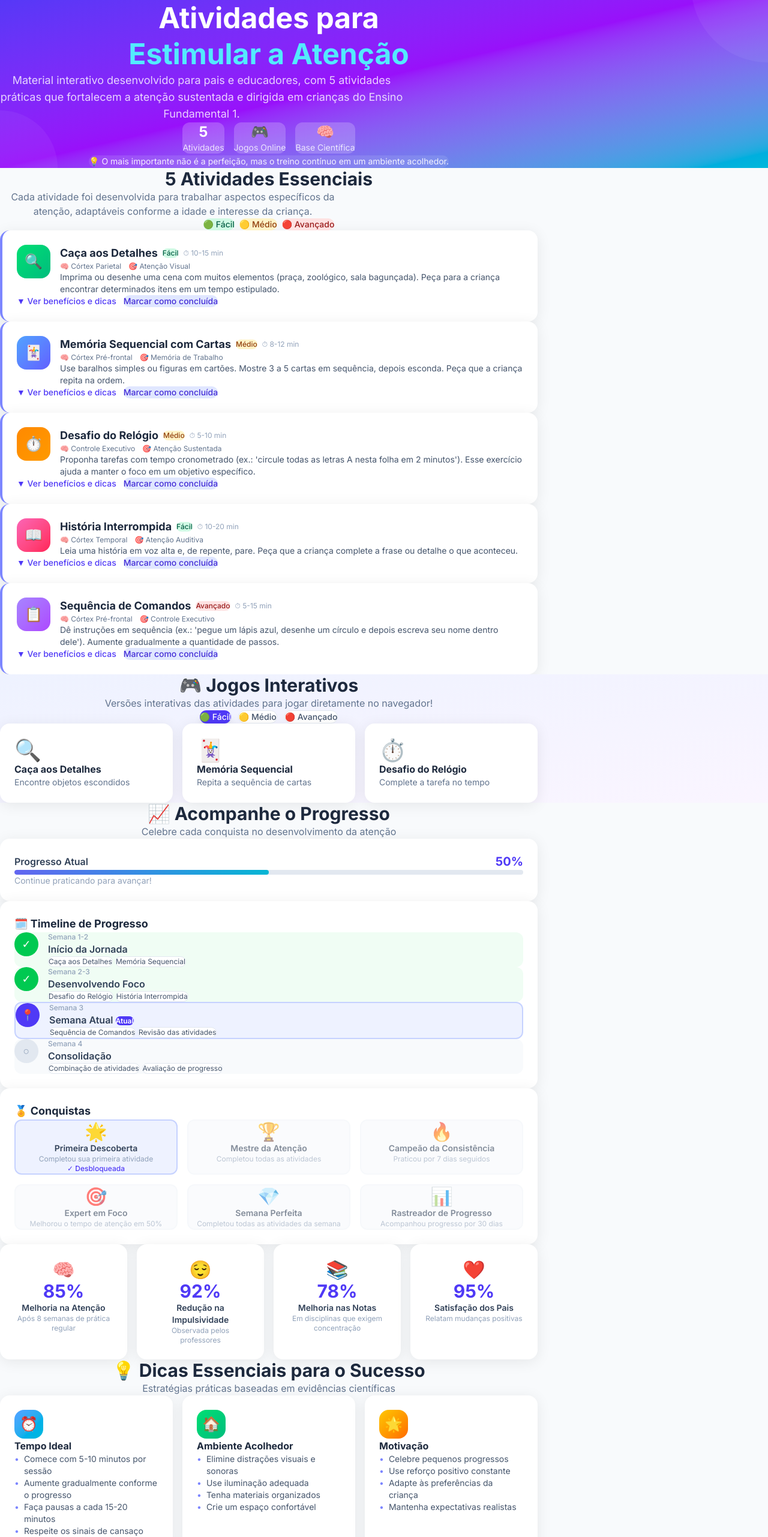
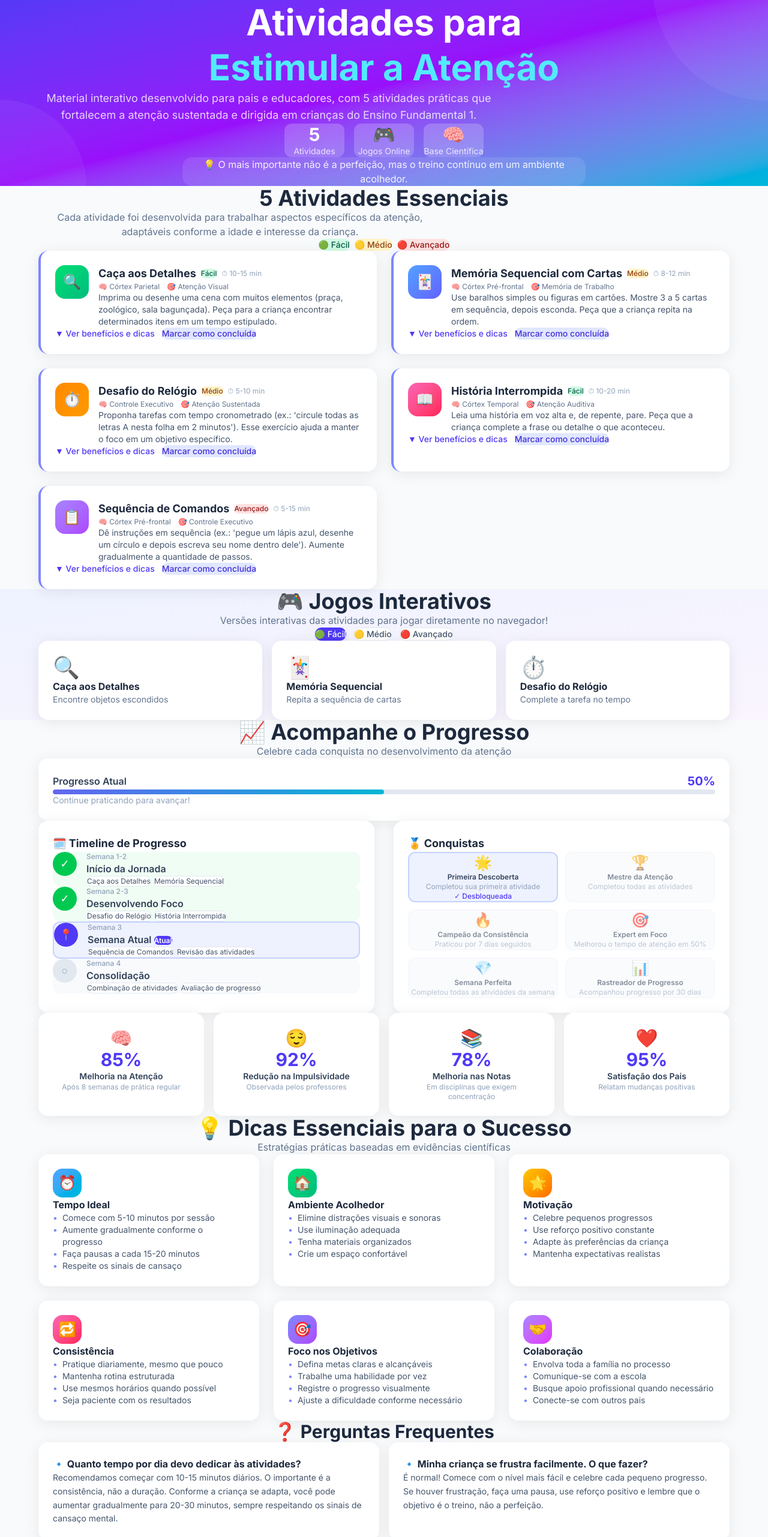
Before and after one commit to andreajoa/estimular-aten-o-sustentada, a Next.js app: page / in a window 1280 px wide. Shown: the part 24-2586 px from the top of the page at 60% size. Built offline with nearby package versions, Linux system fonts and the light colour scheme.

Commit message:
fix: layout responsivo full-width desktop e mobile

```diff
--- a/app/components/Activities.tsx
+++ b/app/components/Activities.tsx
@@ -131,34 +131,35 @@ export default function Activities() {
   };
 
   return (
-    <section className="py-16 px-6 max-w-4xl mx-auto">
-      <div className="text-center mb-12">
-        <h2 className="text-3xl font-bold text-slate-800 mb-3">5 Atividades Essenciais</h2>
-        <p className="text-slate-500 max-w-xl mx-auto">
+    <section className="py-12 md:py-20 w-full">
+      <div className="section-container">
+        <div className="text-center mb-10">
+          <h2 className="text-2xl md:text-3xl lg:text-4xl font-bold text-slate-800 mb-3">5 Atividades Essenciais</h2>
+          <p className="text-slate-500 max-w-2xl mx-auto text-sm md:text-base">
             Cada atividade foi desenvolvida para trabalhar aspectos específicos da atenção,
             adaptáveis conforme a idade e interesse da criança.
           </p>
-        <div className="mt-4 flex justify-center gap-2 text-sm">
+          <div className="mt-4 flex justify-center gap-2 text-sm flex-wrap">
             <span className="badge-facil px-3 py-1 rounded-full font-medium">🟢 Fácil</span>
             <span className="badge-medio px-3 py-1 rounded-full font-medium">🟡 Médio</span>
             <span className="badge-avancado px-3 py-1 rounded-full font-medium">🔴 Avançado</span>
           </div>
         </div>
 
-      <div className="space-y-4">
+        <div className="grid grid-cols-1 lg:grid-cols-2 gap-6">
           {activities.map((act) => (
             <div key={act.id} className={`card border-l-4 ${completed.includes(act.id) ? "border-green-400 opacity-80" : "border-indigo-400"}`}>
               <div className="flex items-start gap-4">
                 <div className={`w-14 h-14 rounded-2xl bg-gradient-to-br ${act.color} flex items-center justify-center text-2xl flex-shrink-0`}>
                   {act.emoji}
                 </div>
-              <div className="flex-1">
+                <div className="flex-1 min-w-0">
                   <div className="flex flex-wrap items-center gap-2 mb-1">
-                  <h3 className="text-lg font-bold text-slate-800">{act.title}</h3>
+                    <h3 className="text-base md:text-lg font-bold text-slate-800">{act.title}</h3>
                     <span className={`${act.badge} text-xs px-2 py-0.5 rounded-full font-medium`}>{act.level}</span>
                     <span className="text-xs text-slate-400">⏱ {act.time}</span>
                   </div>
-                <div className="flex gap-3 text-xs text-slate-500 mb-2">
+                  <div className="flex flex-wrap gap-3 text-xs text-slate-500 mb-2">
                     <span>🧠 {act.brain}</span>
                     <span>🎯 {act.skill}</span>
                   </div>
@@ -166,7 +167,7 @@ export default function Activities() {
                 </div>
               </div>
 
-            <div className="flex gap-3 mt-4">
+              <div className="flex flex-wrap gap-3 mt-4 items-center">
                 <button
                   onClick={() => toggle(act.id)}
                   className="text-sm text-indigo-600 font-medium hover:text-indigo-800 transition-colors"
@@ -186,7 +187,7 @@ export default function Activities() {
               </div>
 
               {expanded === act.id && (
-              <div className="mt-4 grid md:grid-cols-2 gap-4 pt-4 border-t border-slate-100">
+                <div className="mt-4 grid sm:grid-cols-2 gap-4 pt-4 border-t border-slate-100">
                   <div>
                     <h4 className="font-semibold text-slate-700 mb-2">💡 Dicas</h4>
                     <ul className="space-y-1">
@@ -212,6 +213,7 @@ export default function Activities() {
             </div>
           ))}
         </div>
+      </div>
     </section>
   );
 }
--- a/app/components/Games.tsx
+++ b/app/components/Games.tsx
@@ -1,5 +1,5 @@
 "use client";
-import { useState, useEffect, useRef } from "react";
+import { useState, useEffect } from "react";
 
 const GAMES = [
   { id: "caca", title: "Caça aos Detalhes", emoji: "🔍", desc: "Encontre objetos escondidos" },
@@ -111,18 +111,14 @@ function MemoriaGame({ level }: { level: string }) {
         <div className={`text-center py-8 rounded-2xl ${correct ? "bg-green-50" : "bg-red-50"}`}>
           <div className="text-5xl mb-3">{correct ? "🎉" : "😔"}</div>
           <p className="text-xl font-bold mb-2">{correct ? "Sequência correta!" : "Sequência incorreta!"}</p>
-          <div className="flex justify-center gap-2 mb-4">
-            <span className="text-sm text-slate-500">Sequência: {sequence.join(" ")}</span>
-          </div>
-          <div className="flex justify-center gap-2 mb-4">
-            <span className="text-sm text-slate-500">Sua resposta: {answer.join(" ")}</span>
-          </div>
+          <p className="text-sm text-slate-500 mb-1">Sequência: {sequence.join(" ")}</p>
+          <p className="text-sm text-slate-500 mb-4">Sua resposta: {answer.join(" ")}</p>
           <button className="btn-primary" onClick={() => window.location.reload()}>Jogar Novamente</button>
         </div>
       ) : (
         <div>
           <p className="text-center text-slate-600 mb-2">Reproduza a sequência ({answer.length}/{sequence.length})</p>
-          <div className="flex justify-center gap-2 mb-4 min-h-12">
+          <div className="flex justify-center gap-2 mb-4 min-h-12 flex-wrap">
             {answer.map((c, i) => <span key={i} className="text-3xl">{c}</span>)}
           </div>
           <div className="grid grid-cols-4 gap-3">
@@ -144,7 +140,6 @@ function RelogioGame({ level }: { level: string }) {
   const [started, setStarted] = useState(false);
   const [selected, setSelected] = useState<number[]>([]);
   const [finished, setFinished] = useState(false);
-
   const correctIndices = letters.map((l, i) => l === "A" ? i : -1).filter(i => i !== -1);
 
   useEffect(() => {
@@ -205,14 +200,14 @@ export default function Games() {
   const startGame = (id: string) => { setActiveGame(id); setKey(k => k + 1); };
 
   return (
-    <section className="py-16 px-6 bg-gradient-to-br from-indigo-50 to-purple-50">
-      <div className="max-w-4xl mx-auto">
+    <section className="py-12 md:py-20 w-full bg-gradient-to-br from-indigo-50 to-purple-50">
+      <div className="section-container">
         <div className="text-center mb-10">
-          <h2 className="text-3xl font-bold text-slate-800 mb-3">🎮 Jogos Interativos</h2>
-          <p className="text-slate-500">Versões interativas das atividades para jogar diretamente no navegador!</p>
+          <h2 className="text-2xl md:text-3xl lg:text-4xl font-bold text-slate-800 mb-3">🎮 Jogos Interativos</h2>
+          <p className="text-slate-500 text-sm md:text-base">Versões interativas das atividades para jogar diretamente no navegador!</p>
         </div>
 
-        <div className="flex justify-center gap-3 mb-8">
+        <div className="flex justify-center gap-3 mb-8 flex-wrap">
           {[["facil","🟢 Fácil"],["medio","🟡 Médio"],["avancado","🔴 Avançado"]].map(([val, label]) => (
             <button key={val} onClick={() => setLevel(val)}
               className={`px-5 py-2 rounded-full font-medium text-sm transition-all ${level === val ? "bg-indigo-600 text-white shadow-lg" : "bg-white text-slate-600 hover:bg-indigo-50 border border-slate-200"}`}>
@@ -221,10 +216,10 @@ export default function Games() {
           ))}
         </div>
 
-        <div className="grid md:grid-cols-3 gap-4 mb-8">
+        <div className="grid grid-cols-1 sm:grid-cols-3 gap-4 mb-8">
           {GAMES.map((g) => (
             <button key={g.id} onClick={() => startGame(g.id)}
-              className={`card text-left transition-all hover:scale-105 ${activeGame === g.id ? "border-2 border-indigo-400" : ""}`}>
+              className={`card text-left transition-all hover:scale-105 w-full ${activeGame === g.id ? "border-2 border-indigo-400" : ""}`}>
               <div className="text-4xl mb-2">{g.emoji}</div>
               <div className="font-bold text-slate-800">{g.title}</div>
               <div className="text-sm text-slate-500">{g.desc}</div>
@@ -233,7 +228,7 @@ export default function Games() {
         </div>
 
         {activeGame && (
-          <div className="card">
+          <div className="card w-full">
             <div className="flex items-center justify-between mb-6">
               <h3 className="text-xl font-bold text-slate-800">
                 {GAMES.find(g => g.id === activeGame)?.emoji} {GAMES.find(g => g.id === activeGame)?.title}
--- a/app/components/Hero.tsx
+++ b/app/components/Hero.tsx
@@ -1,39 +1,37 @@
 "use client";
 export default function Hero() {
   return (
-    <section className="relative overflow-hidden bg-gradient-to-br from-indigo-600 via-purple-600 to-cyan-500 text-white py-20 px-6">
-      <div className="max-w-4xl mx-auto text-center">
+    <section className="relative overflow-hidden bg-gradient-to-br from-indigo-600 via-purple-600 to-cyan-500 text-white py-16 md:py-24 px-4 w-full">
+      <div className="section-container text-center">
         <div className="inline-block bg-white/20 backdrop-blur rounded-full px-4 py-1 text-sm font-medium mb-6">
           Baseado em evidências científicas
         </div>
-        <h1 className="text-4xl md:text-5xl font-bold mb-4 leading-tight">
+        <h1 className="text-3xl sm:text-4xl md:text-5xl lg:text-6xl font-bold mb-4 leading-tight">
           Atividades para<br />
           <span className="text-cyan-300">Estimular a Atenção</span>
         </h1>
-        <p className="text-lg text-white/80 max-w-2xl mx-auto mb-8">
+        <p className="text-base md:text-lg text-white/80 max-w-3xl mx-auto mb-8">
           Material interativo desenvolvido para pais e educadores, com 5 atividades práticas
           que fortalecem a atenção sustentada e dirigida em crianças do Ensino Fundamental 1.
         </p>
         <div className="flex flex-wrap justify-center gap-4 mb-8">
-          <div className="bg-white/20 backdrop-blur rounded-xl px-5 py-3 text-center">
-            <div className="text-2xl font-bold">5</div>
-            <div className="text-sm text-white/80">Atividades</div>
-          </div>
-          <div className="bg-white/20 backdrop-blur rounded-xl px-5 py-3 text-center">
-            <div className="text-2xl font-bold">🎮</div>
-            <div className="text-sm text-white/80">Jogos Online</div>
-          </div>
-          <div className="bg-white/20 backdrop-blur rounded-xl px-5 py-3 text-center">
-            <div className="text-2xl font-bold">🧠</div>
-            <div className="text-sm text-white/80">Base Científica</div>
-          </div>
+          {[
+            { value: "5", label: "Atividades" },
+            { value: "🎮", label: "Jogos Online" },
+            { value: "🧠", label: "Base Científica" },
+          ].map((item, i) => (
+            <div key={i} className="bg-white/20 backdrop-blur rounded-xl px-6 py-4 text-center min-w-[100px]">
+              <div className="text-2xl md:text-3xl font-bold">{item.value}</div>
+              <div className="text-sm text-white/80">{item.label}</div>
+            </div>
+          ))}
         </div>
-        <div className="bg-white/10 backdrop-blur rounded-2xl px-6 py-4 inline-block text-sm text-white/90">
+        <div className="bg-white/10 backdrop-blur rounded-2xl px-6 py-4 inline-block text-sm md:text-base text-white/90 max-w-2xl">
           💡 O mais importante não é a perfeição, mas o treino contínuo em um ambiente acolhedor.
         </div>
       </div>
-      <div className="absolute top-0 right-0 w-64 h-64 bg-white/5 rounded-full -translate-y-32 translate-x-32" />
-      <div className="absolute bottom-0 left-0 w-48 h-48 bg-white/5 rounded-full translate-y-24 -translate-x-24" />
+      <div className="absolute top-0 right-0 w-96 h-96 bg-white/5 rounded-full -translate-y-48 translate-x-48 pointer-events-none" />
+      <div className="absolute bottom-0 left-0 w-72 h-72 bg-white/5 rounded-full translate-y-36 -translate-x-36 pointer-events-none" />
     </section>
   );
 }
--- a/app/components/Progress.tsx
+++ b/app/components/Progress.tsx
@@ -28,13 +28,13 @@ export default function Progress() {
   const [progress] = useState(50);
 
   return (
-    <section className="py-16 px-6 max-w-4xl mx-auto">
-      <div className="text-center mb-12">
-        <h2 className="text-3xl font-bold text-slate-800 mb-3">📈 Acompanhe o Progresso</h2>
-        <p className="text-slate-500">Celebre cada conquista no desenvolvimento da atenção</p>
+    <section className="py-12 md:py-20 w-full">
+      <div className="section-container">
+        <div className="text-center mb-10">
+          <h2 className="text-2xl md:text-3xl lg:text-4xl font-bold text-slate-800 mb-3">📈 Acompanhe o Progresso</h2>
+          <p className="text-slate-500 text-sm md:text-base">Celebre cada conquista no desenvolvimento da atenção</p>
         </div>
 
-      {/* Progress Bar */}
         <div className="card mb-8">
           <div className="flex justify-between items-center mb-3">
             <span className="font-semibold text-slate-700">Progresso Atual</span>
@@ -46,8 +46,8 @@ export default function Progress() {
           <p className="text-sm text-slate-400 mt-2">Continue praticando para avançar!</p>
         </div>
 
-      {/* Timeline */}
-      <div className="card mb-8">
+        <div className="grid grid-cols-1 lg:grid-cols-2 gap-8 mb-8">
+          <div className="card">
             <h3 className="font-bold text-slate-800 mb-6 text-lg">🗓️ Timeline de Progresso</h3>
             <div className="space-y-4">
               {timeline.map((item, i) => (
@@ -69,32 +69,32 @@ export default function Progress() {
             </div>
           </div>
 
-      {/* Achievements */}
-      <div className="card mb-8">
+          <div className="card">
             <h3 className="font-bold text-slate-800 mb-6 text-lg">🏅 Conquistas</h3>
-        <div className="grid grid-cols-2 md:grid-cols-3 gap-4">
+            <div className="grid grid-cols-2 gap-3">
               {achievements.map((a) => (
-            <div key={a.id} className={`p-4 rounded-xl text-center border-2 transition-all ${a.unlocked ? "border-indigo-200 bg-indigo-50" : "border-slate-100 bg-slate-50 opacity-60"}`}>
-              <div className="text-3xl mb-2">{a.emoji}</div>
-              <div className="font-semibold text-sm text-slate-700">{a.title}</div>
-              <div className="text-xs text-slate-400 mt-1">{a.desc}</div>
-              {a.unlocked && <div className="text-xs text-indigo-600 font-medium mt-2">✓ Desbloqueada</div>}
+                <div key={a.id} className={`p-3 rounded-xl text-center border-2 transition-all ${a.unlocked ? "border-indigo-200 bg-indigo-50" : "border-slate-100 bg-slate-50 opacity-60"}`}>
+                  <div className="text-2xl mb-1">{a.emoji}</div>
+                  <div className="font-semibold text-xs text-slate-700">{a.title}</div>
+                  <div className="text-xs text-slate-400 mt-0.5">{a.desc}</div>
+                  {a.unlocked && <div className="text-xs text-indigo-600 font-medium mt-1">✓ Desbloqueada</div>}
                 </div>
               ))}
             </div>
           </div>
+        </div>
 
-      {/* Stats */}
         <div className="grid grid-cols-2 md:grid-cols-4 gap-4">
           {stats.map((s, i) => (
             <div key={i} className="card text-center">
               <div className="text-3xl mb-1">{s.emoji}</div>
-            <div className="text-3xl font-bold text-indigo-600">{s.value}</div>
+              <div className="text-2xl md:text-3xl font-bold text-indigo-600">{s.value}</div>
               <div className="font-semibold text-slate-700 text-sm mt-1">{s.label}</div>
               <div className="text-xs text-slate-400 mt-1">{s.desc}</div>
             </div>
           ))}
         </div>
+      </div>
     </section>
   );
 }
--- a/app/components/Tips.tsx
+++ b/app/components/Tips.tsx
@@ -2,106 +2,49 @@
 
 const tips = [
   {
-    title: "Tempo Ideal",
-    emoji: "⏰",
-    color: "from-blue-400 to-cyan-500",
-    items: [
-      "Comece com 5-10 minutos por sessão",
-      "Aumente gradualmente conforme o progresso",
-      "Faça pausas a cada 15-20 minutos",
-      "Respeite os sinais de cansaço",
-    ],
+    title: "Tempo Ideal", emoji: "⏰", color: "from-blue-400 to-cyan-500",
+    items: ["Comece com 5-10 minutos por sessão","Aumente gradualmente conforme o progresso","Faça pausas a cada 15-20 minutos","Respeite os sinais de cansaço"],
   },
   {
-    title: "Ambiente Acolhedor",
-    emoji: "🏠",
-    color: "from-green-400 to-emerald-500",
-    items: [
-      "Elimine distrações visuais e sonoras",
-      "Use iluminação adequada",
-      "Tenha materiais organizados",
-      "Crie um espaço confortável",
-    ],
+    title: "Ambiente Acolhedor", emoji: "🏠", color: "from-green-400 to-emerald-500",
+    items: ["Elimine distrações visuais e sonoras","Use iluminação adequada","Tenha materiais organizados","Crie um espaço confortável"],
   },
   {
-    title: "Motivação",
-    emoji: "🌟",
-    color: "from-yellow-400 to-orange-500",
-    items: [
-      "Celebre pequenos progressos",
-      "Use reforço positivo constante",
-      "Adapte às preferências da criança",
-      "Mantenha expectativas realistas",
-    ],
+    title: "Motivação", emoji: "🌟", color: "from-yellow-400 to-orange-500",
+    items: ["Celebre pequenos progressos","Use reforço positivo constante","Adapte às preferências da criança","Mantenha expectativas realistas"],
   },
   {
-    title: "Consistência",
-    emoji: "🔁",
-    color: "from-pink-400 to-rose-500",
-    items: [
-      "Pratique diariamente, mesmo que pouco",
-      "Mantenha rotina estruturada",
-      "Use mesmos horários quando possível",
-      "Seja paciente com os resultados",
-    ],
+    title: "Consistência", emoji: "🔁", color: "from-pink-400 to-rose-500",
+    items: ["Pratique diariamente, mesmo que pouco","Mantenha rotina estruturada","Use mesmos horários quando possível","Seja paciente com os resultados"],
   },
   {
-    title: "Foco nos Objetivos",
-    emoji: "🎯",
-    color: "from-indigo-400 to-purple-500",
-    items: [
-      "Defina metas claras e alcançáveis",
-      "Trabalhe uma habilidade por vez",
-      "Registre o progresso visualmente",
-      "Ajuste a dificuldade conforme necessário",
-    ],
+    title: "Foco nos Objetivos", emoji: "🎯", color: "from-indigo-400 to-purple-500",
+    items: ["Defina metas claras e alcançáveis","Trabalhe uma habilidade por vez","Registre o progresso visualmente","Ajuste a dificuldade conforme necessário"],
   },
   {
-    title: "Colaboração",
-    emoji: "🤝",
-    color: "from-violet-400 to-fuchsia-500",
-    items: [
-      "Envolva toda a família no processo",
-      "Comunique-se com a escola",
-      "Busque apoio profissional quando necessário",
-      "Conecte-se com outros pais",
-    ],
+    title: "Colaboração", emoji: "🤝", color: "from-violet-400 to-fuchsia-500",
+    items: ["Envolva toda a família no processo","Comunique-se com a escola","Busque apoio profissional quando necessário","Conecte-se com outros pais"],
   },
 ];
 
 const faqs = [
-  {
-    q: "Quanto tempo por dia devo dedicar às atividades?",
-    a: "Recomendamos começar com 10-15 minutos diários. O importante é a consistência, não a duração. Conforme a criança se adapta, você pode aumentar gradualmente para 20-30 minutos, sempre respeitando os sinais de cansaço mental.",
-  },
-  {
-    q: "Minha criança se frustra facilmente. O que fazer?",
-    a: "É normal! Comece com o nível mais fácil e celebre cada pequeno progresso. Se houver frustração, faça uma pausa, use reforço positivo e lembre que o objetivo é o treino, não a perfeição.",
-  },
-  {
-    q: "Quando vou ver resultados?",
-    a: "Os primeiros sinais aparecem geralmente após 2-3 semanas de prática regular. Melhorias significativas são observadas após 6-8 semanas. Lembre-se: cada criança tem seu próprio ritmo de desenvolvimento.",
-  },
-  {
-    q: "Posso usar essas atividades junto com medicação?",
-    a: "Sim! Estas atividades são complementares ao tratamento médico. Muitos estudos mostram que a combinação de intervenções comportamentais com medicação quando necessária oferece os melhores resultados. Sempre consulte o médico da criança.",
-  },
-  {
-    q: "Servem para crianças sem TDAH também?",
-    a: "Absolutamente! Essas atividades beneficiam qualquer criança, desenvolvendo habilidades importantes como concentração, memória de trabalho e controle inibitório.",
-  },
+  { q: "Quanto tempo por dia devo dedicar às atividades?", a: "Recomendamos começar com 10-15 minutos diários. O importante é a consistência, não a duração. Conforme a criança se adapta, você pode aumentar gradualmente para 20-30 minutos, sempre respeitando os sinais de cansaço mental." },
+  { q: "Minha criança se frustra facilmente. O que fazer?", a: "É normal! Comece com o nível mais fácil e celebre cada pequeno progresso. Se houver frustração, faça uma pausa, use reforço positivo e lembre que o objetivo é o treino, não a perfeição." },
+  { q: "Quando vou ver resultados?", a: "Os primeiros sinais aparecem geralmente após 2-3 semanas de prática regular. Melhorias significativas são observadas após 6-8 semanas. Lembre-se: cada criança tem seu próprio ritmo de desenvolvimento." },
+  { q: "Posso usar essas atividades junto com medicação?", a: "Sim! Estas atividades são complementares ao tratamento médico. Muitos estudos mostram que a combinação de intervenções comportamentais com medicação quando necessária oferece os melhores resultados. Sempre consulte o médico da criança." },
+  { q: "Servem para crianças sem TDAH também?", a: "Absolutamente! Essas atividades beneficiam qualquer criança, desenvolvendo habilidades importantes como concentração, memória de trabalho e controle inibitório." },
 ];
 
 export default function Tips() {
   return (
-    <section className="py-16 px-6 bg-slate-50">
-      <div className="max-w-4xl mx-auto">
-        <div className="text-center mb-12">
-          <h2 className="text-3xl font-bold text-slate-800 mb-3">💡 Dicas Essenciais para o Sucesso</h2>
-          <p className="text-slate-500">Estratégias práticas baseadas em evidências científicas</p>
+    <section className="py-12 md:py-20 w-full bg-slate-50">
+      <div className="section-container">
+        <div className="text-center mb-10">
+          <h2 className="text-2xl md:text-3xl lg:text-4xl font-bold text-slate-800 mb-3">💡 Dicas Essenciais para o Sucesso</h2>
+          <p className="text-slate-500 text-sm md:text-base">Estratégias práticas baseadas em evidências científicas</p>
         </div>
 
-        <div className="grid md:grid-cols-2 lg:grid-cols-3 gap-4 mb-16">
+        <div className="grid grid-cols-1 sm:grid-cols-2 lg:grid-cols-3 gap-6 mb-16">
           {tips.map((tip, i) => (
             <div key={i} className="card">
               <div className={`w-12 h-12 rounded-2xl bg-gradient-to-br ${tip.color} flex items-center justify-center text-2xl mb-3`}>
@@ -120,10 +63,10 @@ export default function Tips() {
         </div>
 
         <div className="text-center mb-8">
-          <h2 className="text-3xl font-bold text-slate-800 mb-3">❓ Perguntas Frequentes</h2>
+          <h2 className="text-2xl md:text-3xl font-bold text-slate-800 mb-3">❓ Perguntas Frequentes</h2>
         </div>
 
-        <div className="space-y-4">
+        <div className="grid grid-cols-1 lg:grid-cols-2 gap-4 mb-12">
           {faqs.map((faq, i) => (
             <div key={i} className="card">
               <h4 className="font-bold text-slate-800 mb-2">🔹 {faq.q}</h4>
@@ -132,10 +75,10 @@ export default function Tips() {
           ))}
         </div>
 
-        <div className="mt-12 bg-gradient-to-br from-indigo-600 to-purple-600 rounded-3xl p-8 text-white text-center">
+        <div className="bg-gradient-to-br from-indigo-600 to-purple-600 rounded-3xl p-8 md:p-12 text-white text-center w-full">
           <div className="text-4xl mb-3">💜</div>
-          <h3 className="text-2xl font-bold mb-2">Lembre-se: o mais importante não é a perfeição</h3>
-          <p className="text-white/80 max-w-xl mx-auto">
+          <h3 className="text-xl md:text-2xl font-bold mb-2">Lembre-se: o mais importante não é a perfeição</h3>
+          <p className="text-white/80 max-w-2xl mx-auto text-sm md:text-base">
             O treino contínuo em um ambiente acolhedor e motivador é o que realmente faz a diferença
             no desenvolvimento da atenção em crianças com TDAH.
           </p>
--- a/app/globals.css
+++ b/app/globals.css
@@ -13,6 +13,11 @@
   box-sizing: border-box;
   margin: 0;
   padding: 0;
+}
+
+html, body {
+  width: 100%;
+  min-height: 100vh;
 }
 
 body {
@@ -68,3 +73,22 @@ body {
   border-radius: 99px;
   transition: width 0.6s ease;
 }
+
+.section-container {
+  width: 100%;
+  max-width: 1280px;
+  margin: 0 auto;
+  padding: 0 16px;
+}
+
+@media (min-width: 640px) {
+  .section-container {
+    padding: 0 32px;
+  }
+}
+
+@media (min-width: 1024px) {
+  .section-container {
+    padding: 0 64px;
+  }
+}
```
Lines whose indentation alone changed are shown as unchanged.
